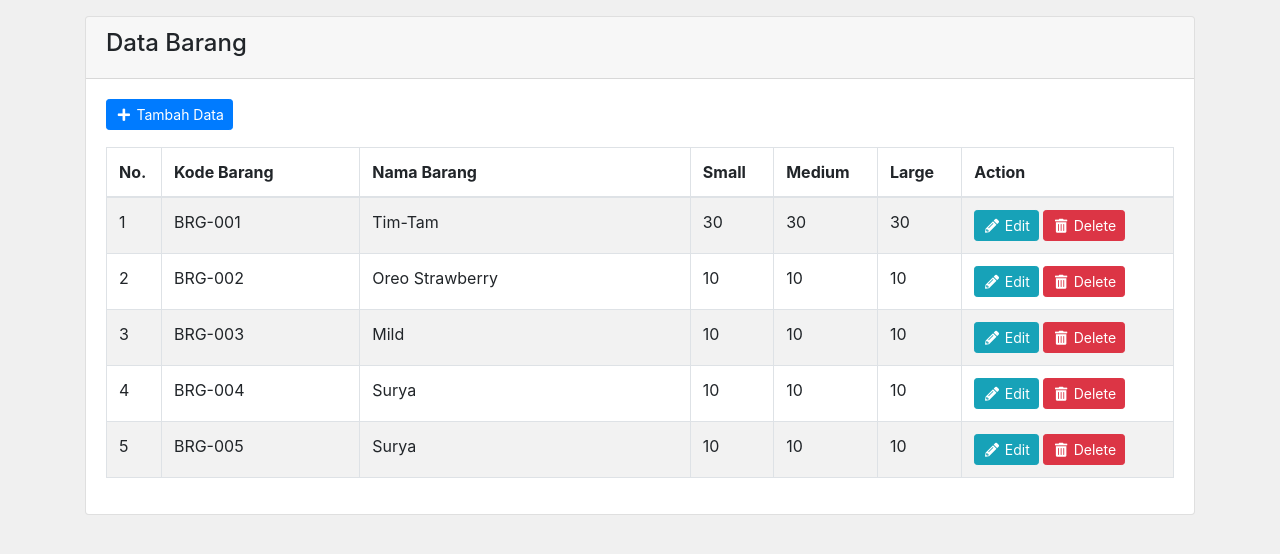
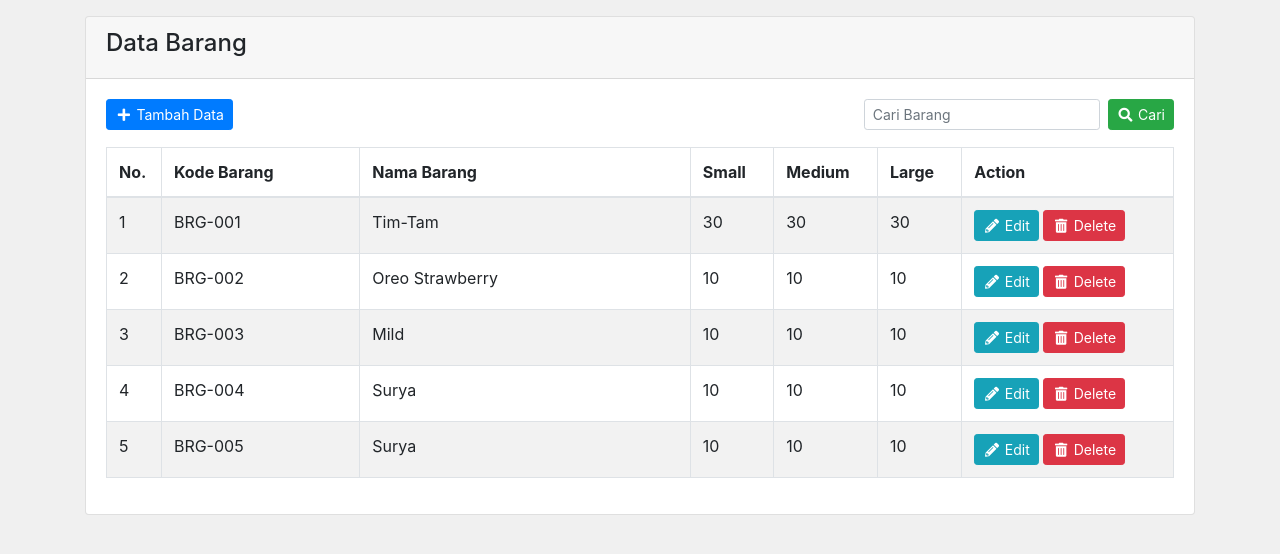
Before and after one commit to joedave13/product-stock, a PHP site: page /admin/barang.php in a window 1280 px wide. Shown: the part 56-610 px from the top of the page. Run offline with PHP 8.4, Linux system fonts and the light colour scheme; a user stored in the database is signed in; data comes from the database, SQL or seed files in the repository.

Commit message:
Membuat search barang

```diff
--- a/admin/barang.php
+++ b/admin/barang.php
@@ -14,15 +14,13 @@
                         <button type="button" class="close" data-dismiss="alert" aria-label="Close">
                         <span aria-hidden="true">&times;</span>
                         </button></div>';
-                    }
-                    else if ($_GET['pesan'] == 'edit') {
+                } else if ($_GET['pesan'] == 'edit') {
                     echo '<div class="alert alert-warning alert-dismissible fade show" role="alert">
                         Data berhasil diubah!
                         <button type="button" class="close" data-dismiss="alert" aria-label="Close">
                         <span aria-hidden="true">&times;</span>
                         </button></div>';
-                    }
-                    else if ($_GET['pesan'] == 'hapus') {
+                } else if ($_GET['pesan'] == 'hapus') {
                     echo '<div class="alert alert-danger alert-dismissible fade show" role="alert">
                         Data berhasil dihapus!
                         <button type="button" class="close" data-dismiss="alert" aria-label="Close">
@@ -34,6 +32,12 @@
             <a href="barang_tambah.php" class="btn btn-primary btn-sm float-left">
                 <i class="fas fa-fw fa-plus"></i> Tambah Data
             </a>
+            <form action="barang.php" method="get" class="form-inline float-right">
+                <input type="text" class="form-control form-control-sm mr-2" name="keyword" id="keyword" placeholder="Cari Barang">
+                <button type="submit" class="btn btn-success btn-sm">
+                    <i class="fas fa-fw fa-search"></i> Cari
+                </button>
+            </form>
 
             <br><br>
 
@@ -52,9 +56,14 @@
                 <tbody>
                     <?php
                     include '../koneksi.php';
+                    if (isset($_GET['keyword'])) {
+                        $keyword = $_GET['keyword'];
+                        $data = mysqli_query($koneksi, "SELECT * FROM barang WHERE nama_barang LIKE '%" . $keyword . "%'");
+                    } else {
                         $data = mysqli_query($koneksi, "SELECT * FROM barang");
+                    }
                     $no = 1;
-                        while($d = mysqli_fetch_array($data)) {
+                    while ($d = mysqli_fetch_array($data)) {
                     ?>
                         <tr>
                             <td><?= $no++; ?></td>
@@ -64,10 +73,8 @@
                             <td><?= $d['jumlah_medium']; ?></td>
                             <td><?= $d['jumlah_large']; ?></td>
                             <td>
-                            <a href="barang_edit.php?id=<?= $d['id_barang']; ?>" class="btn btn-info btn-sm"><i
-                                    class="fas fa-fw fa-pencil-alt"></i> Edit</a>
-                            <a href="barang_delete.php?id=<?= $d['id_barang']; ?>" class="btn btn-danger btn-sm"><i
-                                    class="fas fa-fw fa-trash-alt"></i> Delete</a>
+                                <a href="barang_edit.php?id=<?= $d['id_barang']; ?>" class="btn btn-info btn-sm"><i class="fas fa-fw fa-pencil-alt"></i> Edit</a>
+                                <a href="barang_delete.php?id=<?= $d['id_barang']; ?>" class="btn btn-danger btn-sm"><i class="fas fa-fw fa-trash-alt"></i> Delete</a>
                             </td>
                         </tr>
                     <?php } ?>
```
Lines whose indentation alone changed are shown as unchanged.
